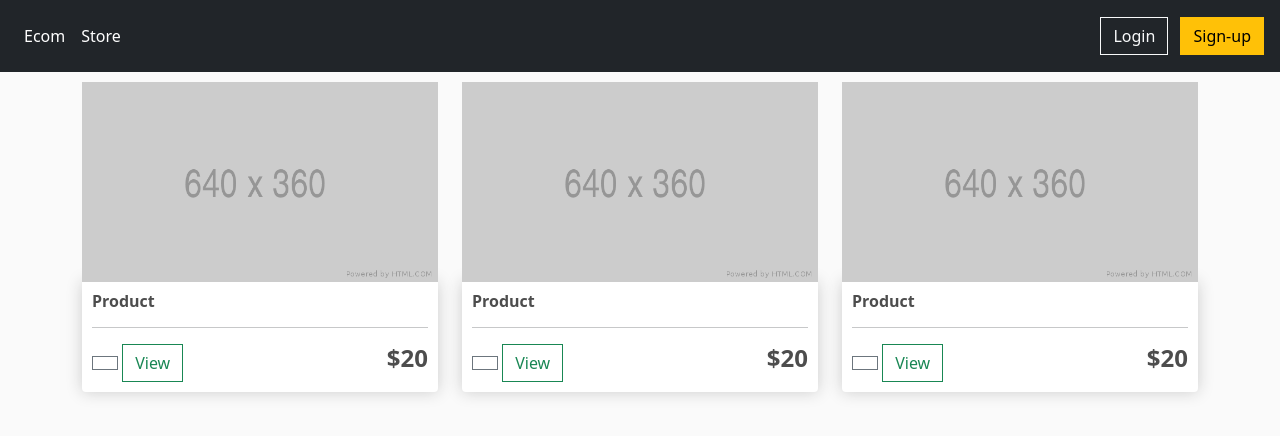
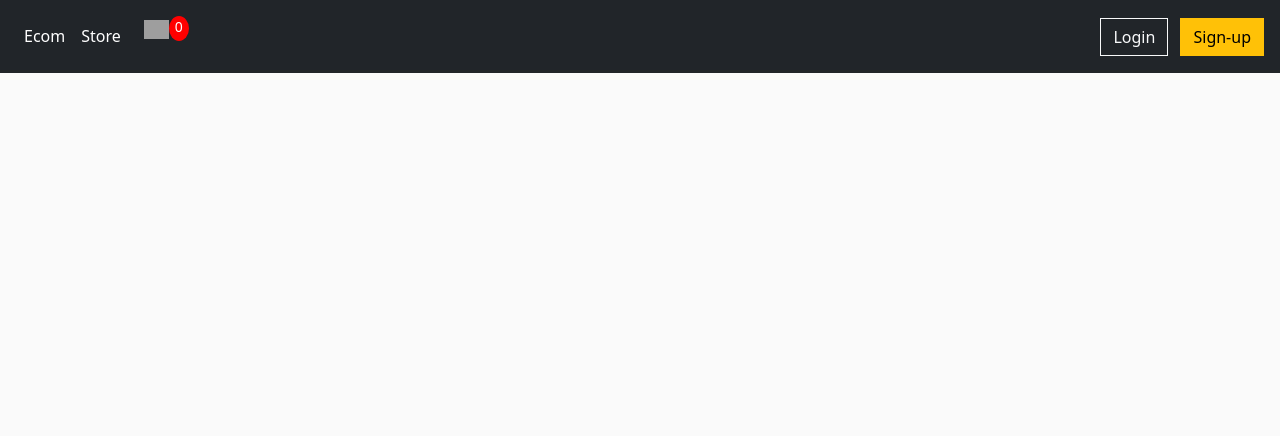
Before and after one commit to aabdurakhmanov/mandarin, a Django app: page / in a window 1280 px wide. Shown: the top 436 px of the page. Run offline with Django 4.2, Linux system fonts and the light colour scheme; some libraries are stand-ins or nearby versions; grey boxes are pictures that could not be loaded.

Commit message:
change templates

```diff
--- a/store/templates/store/main.html
+++ b/store/templates/store/main.html
@@ -21,6 +21,11 @@
         <ul class="nav col-12 col-lg-auto me-lg-auto mb-2 justify-content-center mb-md-0">
           <li><a href="{% url 'store' %}" class="nav-link px-2 text-white">Ecom</a></li>
           <li><a href="{% url 'store' %}" class="nav-link px-2 text-white">Store</a></li>
+            <a href="{% url 'cart' %}">
+	    		<img  id="cart-icon" src="{% static 'images/cart.png' %}">
+	    	</a>
+	    	<p id="cart-total">0</p>
+
         </ul>
 
         <div class="text-end">
@@ -36,11 +41,11 @@
         {% endblock content %}
     </div>
 
-
-
-
     <script src="https://cdn.jsdelivr.net/npm/@popperjs/core@2.9.2/dist/umd/popper.min.js" integrity="sha384-IQsoLXl5PILFhosVNubq5LC7Qb9DXgDA9i+tQ8Zj3iwWAwPtgFTxbJ8NT4GN1R8p" crossorigin="anonymous"></script>
     <script src="https://cdn.jsdelivr.net/npm/bootstrap@5.0.2/dist/js/bootstrap.min.js" integrity="sha384-cVKIPhGWiC2Al4u+LWgxfKTRIcfu0JTxR+EQDz/bgldoEyl4H0zUF0QKbrJ0EcQF" crossorigin="anonymous"></script>
+    <script src="https://code.jquery.com/jquery-3.4.1.slim.min.js" integrity="sha384-J6qa4849blE2+poT4WnyKhv5vZF5SrPo0iEjwBvKU7imGFAV0wwj1yYfoRSJoZ+n" crossorigin="anonymous"></script>
+	<script src="https://stackpath.bootstrapcdn.com/bootstrap/4.4.1/js/bootstrap.min.js" integrity="sha384-wfSDF2E50Y2D1uUdj0O3uMBJnjuUD4Ih7YwaYd1iqfktj0Uod8GCExl3Og8ifwB6" crossorigin="anonymous"></script>
+	<script type="text/javascript" src="{% static 'js/cart.js' %}"></script>
 
 </body>
 </html>
--- a/store/templates/store/store.html
+++ b/store/templates/store/store.html
@@ -2,42 +2,20 @@
 {% load static %}
 {% block content %}
     <div class="row">
+        {% for product in products %}
         <div class="col-lg-4">
             <img class="storeimg1" src="{% static 'images/placeholder.png' %}" alt="">
             <div class="box-element product">
-                <h6><strong>Product</strong></h6>
+                <h6><strong>{{product.name}}</strong></h6>
                 <hr>
 
                 <button class="btn btn-outline-secondary add-btn"></button>
                 <a class="btn btn-outline-success" href="#">View</a>
-		        <h4 style="display: inline-block; float: right"><strong>$20</strong></h4>
+		        <h4 style="display: inline-block; float: right"><strong>${{product.price}}</strong></h4>
 
             </div>
         </div>
-        <div class="col-lg-4">
-            <img class="storeimg1" src="{% static 'images/placeholder.png' %}" alt="">
-            <div class="box-element product">
-                <h6><strong>Product</strong></h6>
-                <hr>
-
-                <button class="btn btn-outline-secondary add-btn"></button>
-                <a class="btn btn-outline-success" href="#">View</a>
-		        <h4 style="display: inline-block; float: right"><strong>$20</strong></h4>
-
-            </div>
-        </div>
-        <div class="col-lg-4">
-            <img class="storeimg1" src="{% static 'images/placeholder.png' %}" alt="">
-            <div class="box-element product">
-                <h6><strong>Product</strong></h6>
-                <hr>
-
-                <button class="btn btn-outline-secondary add-btn"></button>
-                <a class="btn btn-outline-success" href="#">View</a>
-		        <h4 style="display: inline-block; float: right"><strong>$20</strong></h4>
-
-            </div>
-        </div>
+        {% endfor %}
     </div>
 
 {% endblock content %}
```
Also changed, not shown: store/templates/store/cart.html (+16 -10 lines), store/templates/store/checkout.html (+15 -6 lines).
